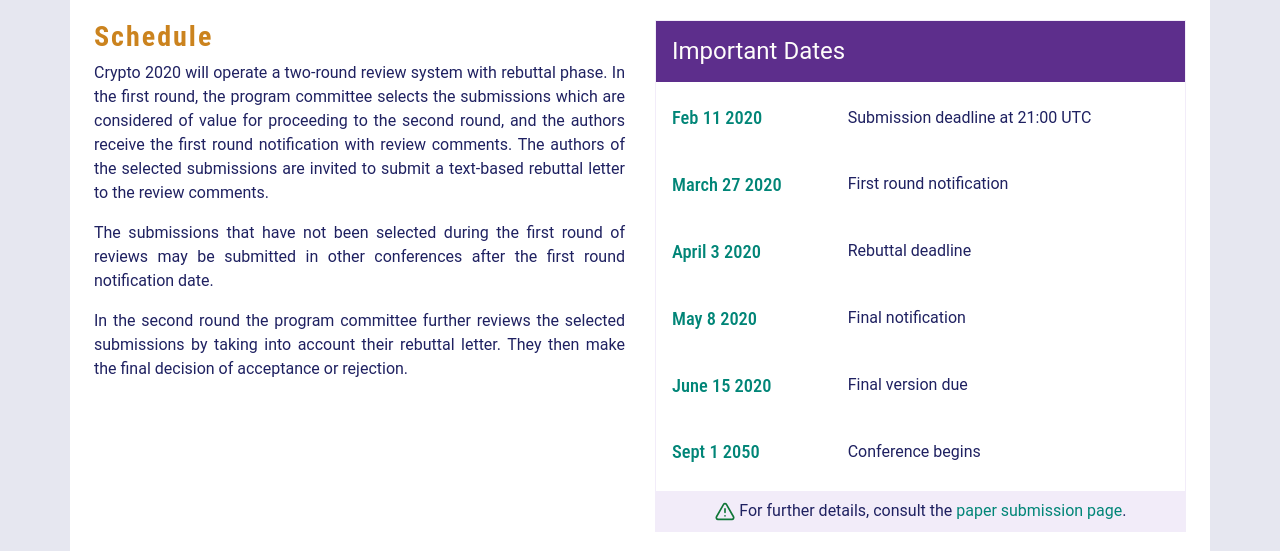
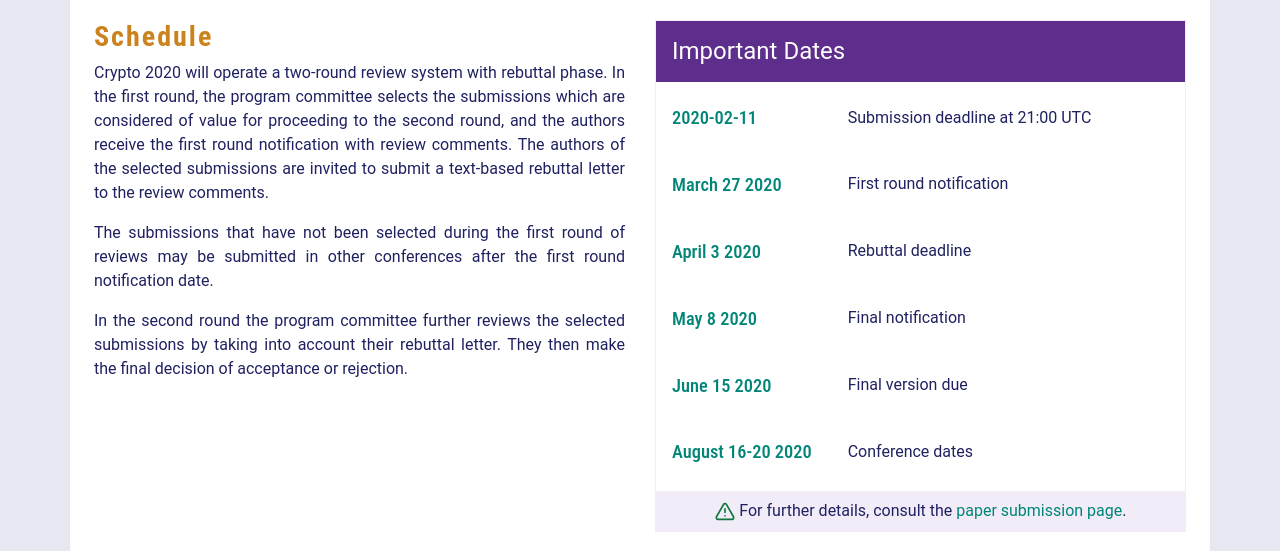
Before and after one commit to IACR/conference-template, a PHP site: page /callforpapers.php in a window 1280 px wide. Shown: the part 641-1192 px from the top of the page. Run offline with PHP 8.4, Linux system fonts and the light colour scheme; some libraries are stand-ins or nearby versions.

Commit message:
Put dates into a single file.

```diff
--- a/callforpapers.php
+++ b/callforpapers.php
@@ -54,62 +54,7 @@
           </p>
         </section>
         <div class="col-lg-6 mt-3 mt-lg-0">
-          <article class="customCard">
-            <h4 class="customCardHeader">
-              Important Dates
-            </h4>
-            <div class="customCardRow row">
-              <h6 class="dateTitle col-5 col-md-4">
-                Feb 11 2020
-              </h6>
-              <p class="col-7 col-md-8">
-                Submission deadline at 21:00 UTC
-              </p>
-            </div>
-            <div class="customCardRow row">
-              <h6 class="dateTitle col-5 col-md-4">
-                March 27 2020
-              </h6>
-              <p class="col-7 col-md-8">
-                First round notification
-              </p>
-            </div>
-            <div class="customCardRow row">
-              <h6 class="dateTitle col-5 col-md-4">
-                April 3 2020
-              </h6>
-              <p class="col-7 col-md-8">
-                Rebuttal deadline
-              </p>
-            </div>
-            <div class="customCardRow row">
-              <h6 class="dateTitle col-5 col-md-4">
-                May 8 2020
-              </h6>
-              <p class="col-7 col-md-8">
-                Final notification
-              </p>
-            </div>
-            <div class="customCardRow row">
-              <h6 class="dateTitle col-5 col-md-4">
-                June 15 2020
-              </h6>
-              <p class="col-7 col-md-8">
-                Final version due
-              </p>
-            </div>
-            <div class="customCardRow row">
-              <h6 class="dateTitle col-5 col-md-4">
-                Sept 1 2050
-              </h6>
-              <p class="col-7 col-md-8">
-                Conference begins
-              </p>
-            </div>
-            <div class="customCardFooter">
-              <img src="images/icons/exclamation.svg" class="icon" /> For further details, consult the <a href="papersubmission.php">paper submission page</a>.
-            </div>
-          </article>
+        <?php require "includes/important_dates.php";?>
         </div>
       </div>
 
--- /dev/null
+++ b/includes/important_dates.php
@@ -0,0 +1,63 @@
+<?php
+/* This is included on several pages to have a single place
+   where dates are recorded. The dates should be consistent
+   with what is in json/metadata.json, which is why we use
+   $META['submitdate'] and $META['dates'].
+*/
+?>
+<article class="customCard">
+  <h4 class="customCardHeader">
+    Important Dates
+  </h4>
+  <div class="customCardRow row">
+    <h6 class="dateTitle col-5 col-md-4">
+      <?php echo $META['submitdate'];?>
+    </h6>
+    <p class="col-7 col-md-8">
+      Submission deadline at 21:00 UTC
+    </p>
+  </div>
+  <div class="customCardRow row">
+    <h6 class="dateTitle col-5 col-md-4">
+      March 27 2020
+    </h6>
+    <p class="col-7 col-md-8">
+      First round notification
+    </p>
+  </div>
+  <div class="customCardRow row">
+    <h6 class="dateTitle col-5 col-md-4">
+      April 3 2020
+    </h6>
+    <p class="col-7 col-md-8">
+      Rebuttal deadline
+    </p>
+  </div>
+  <div class="customCardRow row">
+    <h6 class="dateTitle col-5 col-md-4">
+      May 8 2020
+    </h6>
+    <p class="col-7 col-md-8">
+      Final notification
+    </p>
+  </div>
+  <div class="customCardRow row">
+    <h6 class="dateTitle col-5 col-md-4">
+      June 15 2020
+    </h6>
+    <p class="col-7 col-md-8">
+      Final version due
+    </p>
+  </div>
+  <div class="customCardRow row">
+    <h6 class="dateTitle col-5 col-md-4">
+      <?php echo $META['dates'];?>
+    </h6>
+    <p class="col-7 col-md-8">
+      Conference dates
+    </p>
+  </div>
+  <div class="customCardFooter">
+    <img src="images/icons/exclamation.svg" class="icon" /> For further details, consult the <a href="papersubmission.php">paper submission page</a>.
+  </div>
+</article>
--- a/index.php
+++ b/index.php
@@ -34,7 +34,8 @@
 
     <div class="row mt-4">
       <div class="col-lg-6">
-        <article class="customCard">
+        <?php require "includes/important_dates.php";?>
+<!--        <article class="customCard">
           <h4 class="customCardHeader">
             Example Dates
           </h4>
@@ -89,7 +90,7 @@
           <div class="customCardFooter">
             <img src="images/icons/exclamation.svg" class="icon" /> Unless otherwise indicated, all deadlines are <a href="https://en.wikipedia.org/wiki/Anywhere_on_Earth">Anywhere On Earth</a>.
           </div>
-        </article>
+        </article>-->
       </div>
 
       <div class="col-lg-6 mt-4 mt-lg-0">
--- a/papersubmission.php
+++ b/papersubmission.php
@@ -31,6 +31,9 @@
            has looked like in the past.
         -->
       <!-- TODO: duplicate card for dates from callforpapers.php -->
+      <aside class="float-right p-4">
+        <?php require "includes/important_dates.php";?>
+      </aside>
       <h3 class="pageSubtitle mt-4">
         Instructions for Authors
       </h3>
```
Also changed, not shown: README.md.
